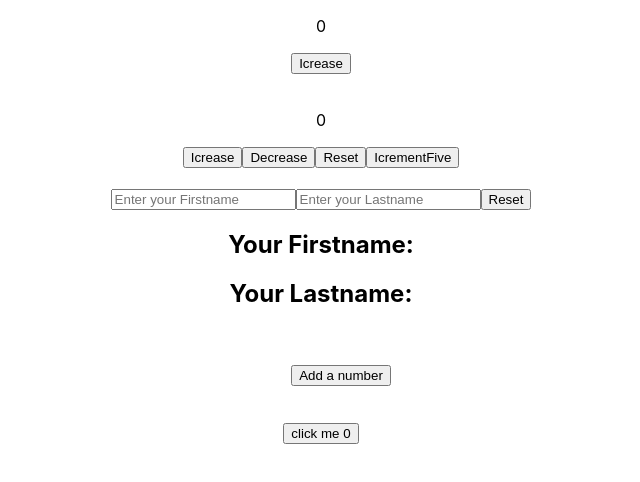
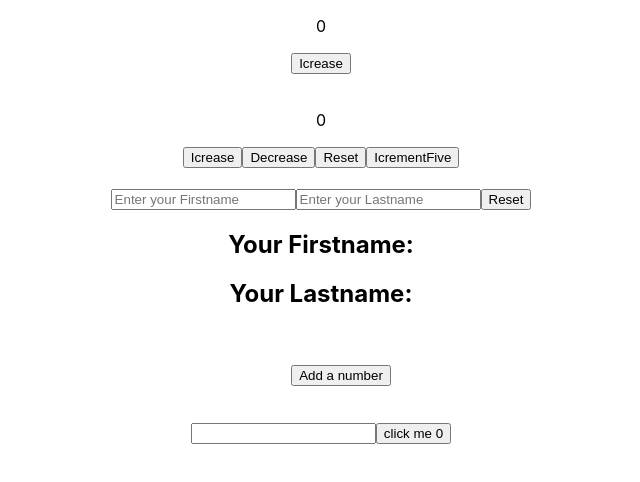
Before and after one commit to ayub6717/React-Hooks, a React (Create React App) app: page / in a window 1280 px wide. Shown: the top 482 px of the page, without its empty margins (319-959 px from the left). Built offline with nearby package versions, Linux system fonts and the light colour scheme.

Commit message:
Conditionally run effects

```diff
--- a/src/Components/HookUseEffect.js
+++ b/src/Components/HookUseEffect.js
@@ -2,12 +2,15 @@
 
 function HookUseEffect() {
     const [count, setCount] = useState(0)
+    const [name, setName] = useState('')
 
     useEffect (() => {
+        console.log(`useEffect- updating value`)
         document.title= `You Click ${count} Times`
-    })
+    }, [count])
     return (
         <div>
+            <input type="text" value={name} onChange={e => setName(e.target.value)} />
             <button onClick={()=> setCount(count+1)}>
                 click me {count}
             </button>
```
Also changed, not shown: 1 other file (tests, documents, lock files or other folders).
